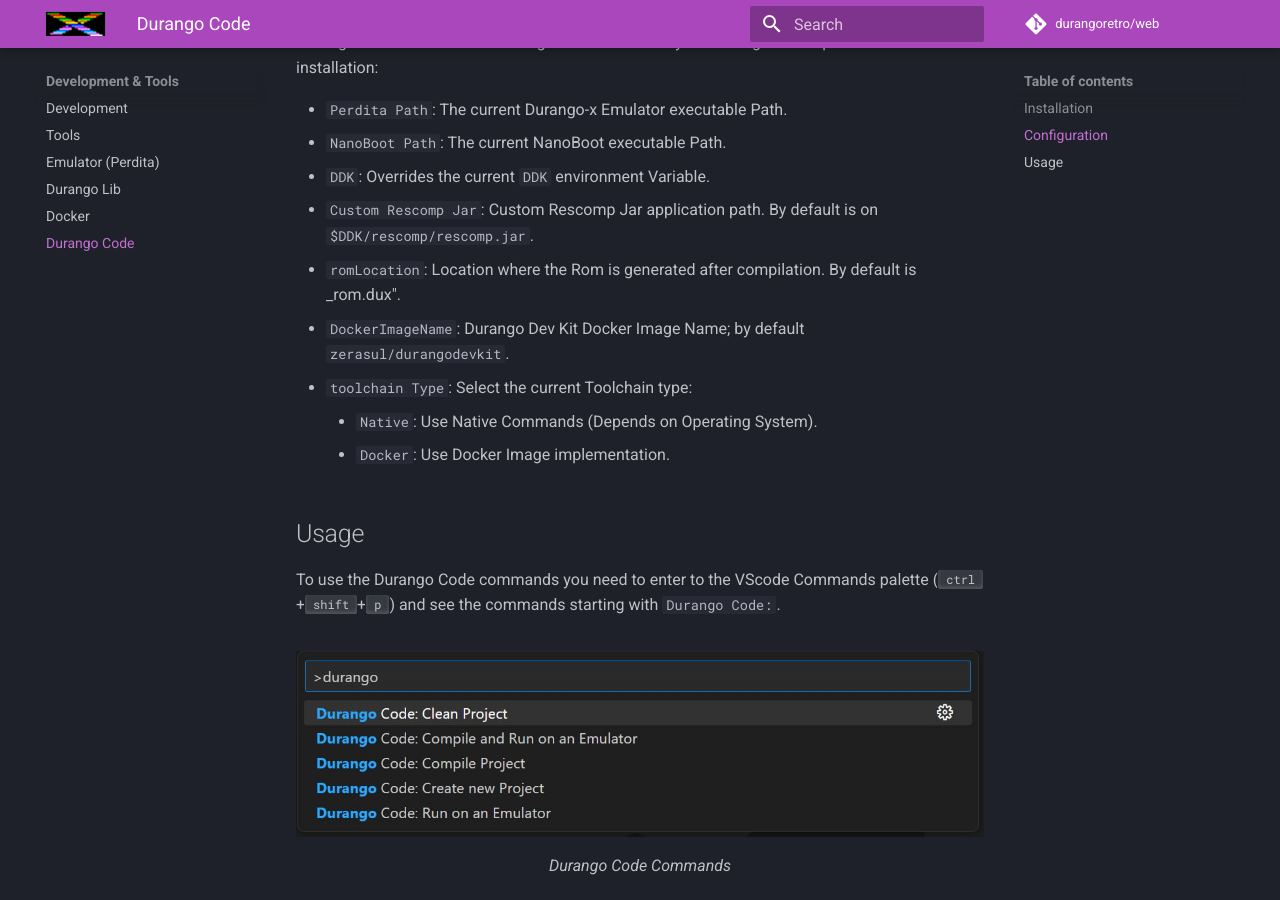
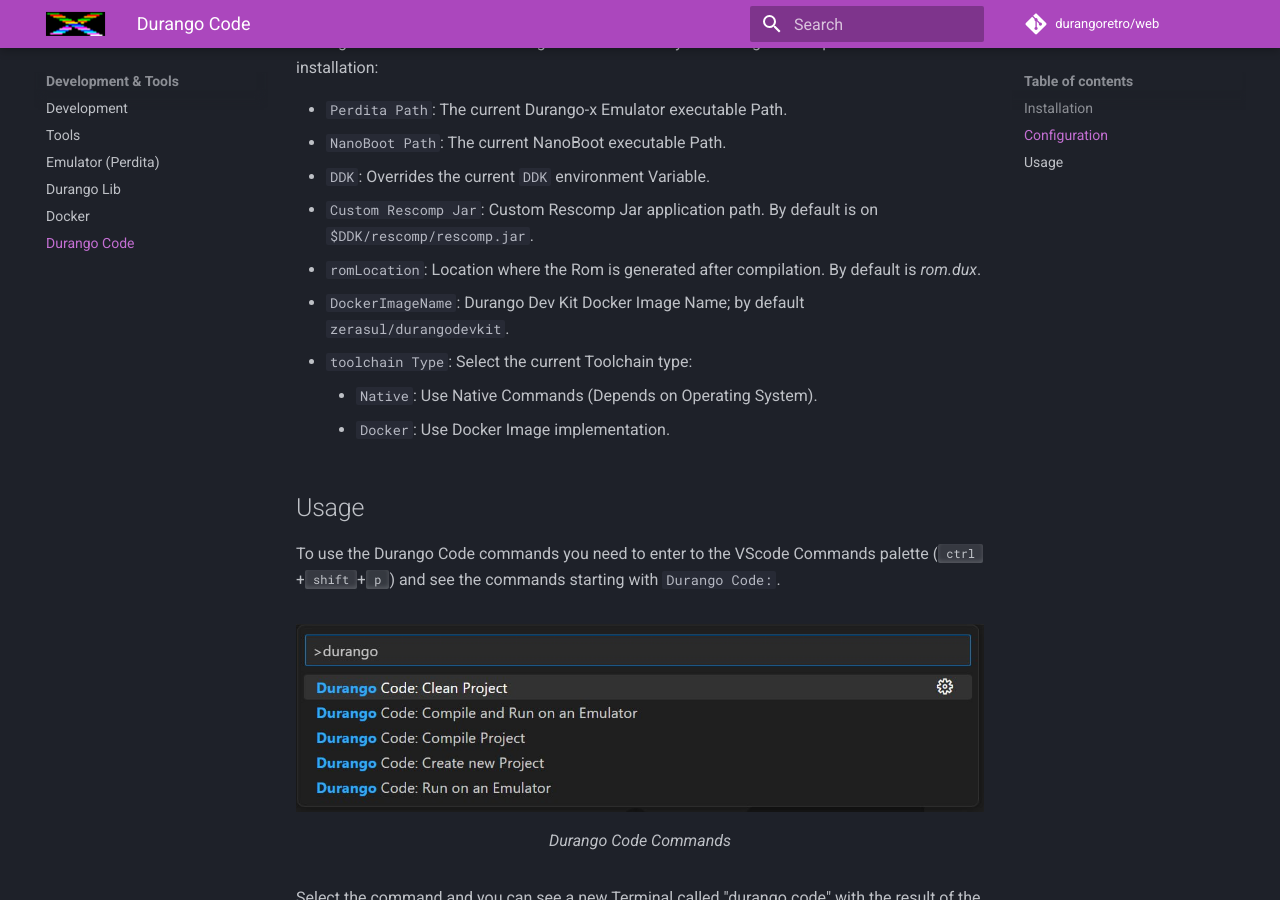
Before and after one commit to durangoretro/web, an MkDocs documentation site: the page built from docs/dev/tool/durangocode.md, in a window 1280 px wide and 900 px high, scrolled down 1940 px. Built offline with MkDocs 1.6.1 and Material for MkDocs 9.7.7, drawn with Linux system fonts in a browser that asks for light colours; comment, search, counter and statistics services are not loaded.

Commit message:
fix italic

````diff
--- a/docs/dev/tool/durangocode.md
+++ b/docs/dev/tool/durangocode.md
@@ -49,7 +49,7 @@
 * ```NanoBoot Path```: The current NanoBoot executable Path.
 * ```DDK```: Overrides the current ```DDK``` environment Variable.
 * ```Custom Rescomp Jar```: Custom Rescomp Jar application path. By default is on ```$DDK/rescomp/rescomp.jar```.
-* ```romLocation```: Location where the Rom is generated after compilation. By default is _rom.dux".
+* ```romLocation```: Location where the Rom is generated after compilation. By default is _rom.dux_.
 * ```DockerImageName```: Durango Dev Kit Docker Image Name; by default ```zerasul/durangodevkit```.
 * ```toolchain Type```: Select the current Toolchain type:
     * ```Native```: Use Native Commands (Depends on Operating System).
````
